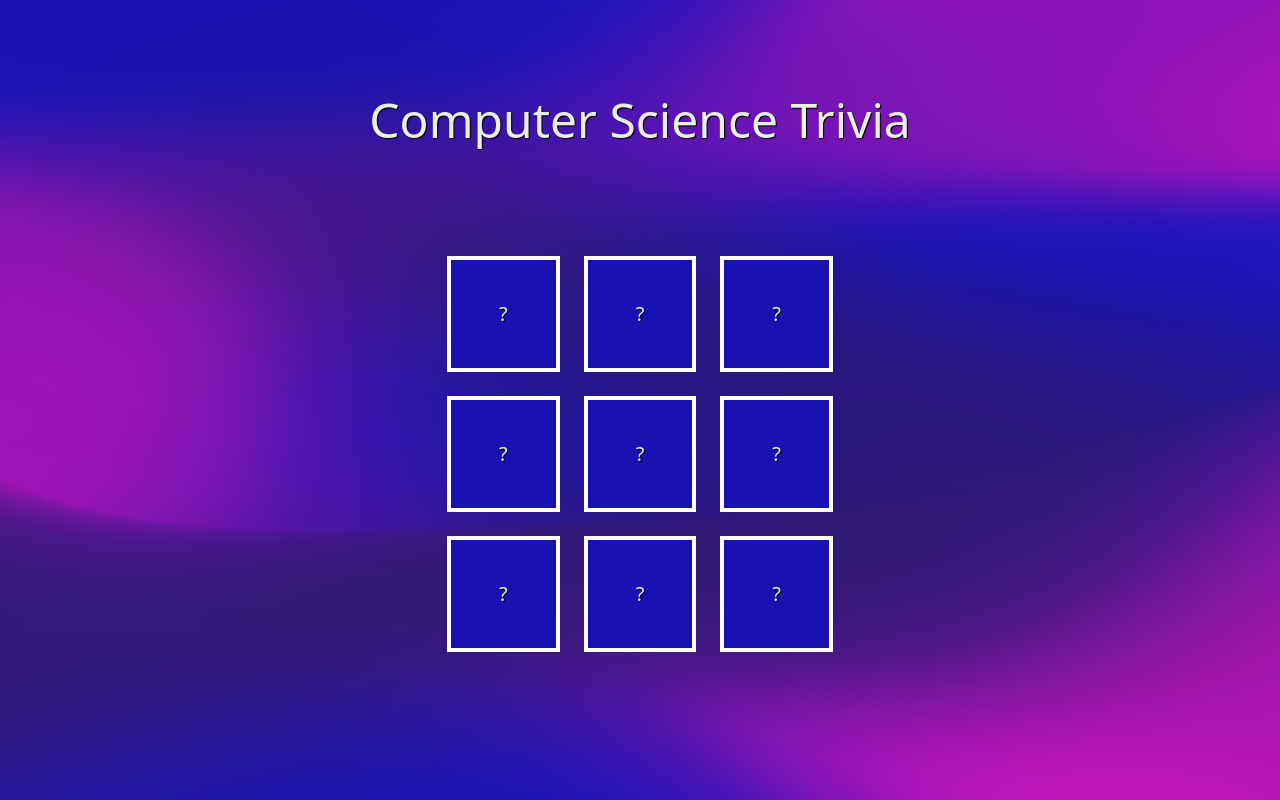
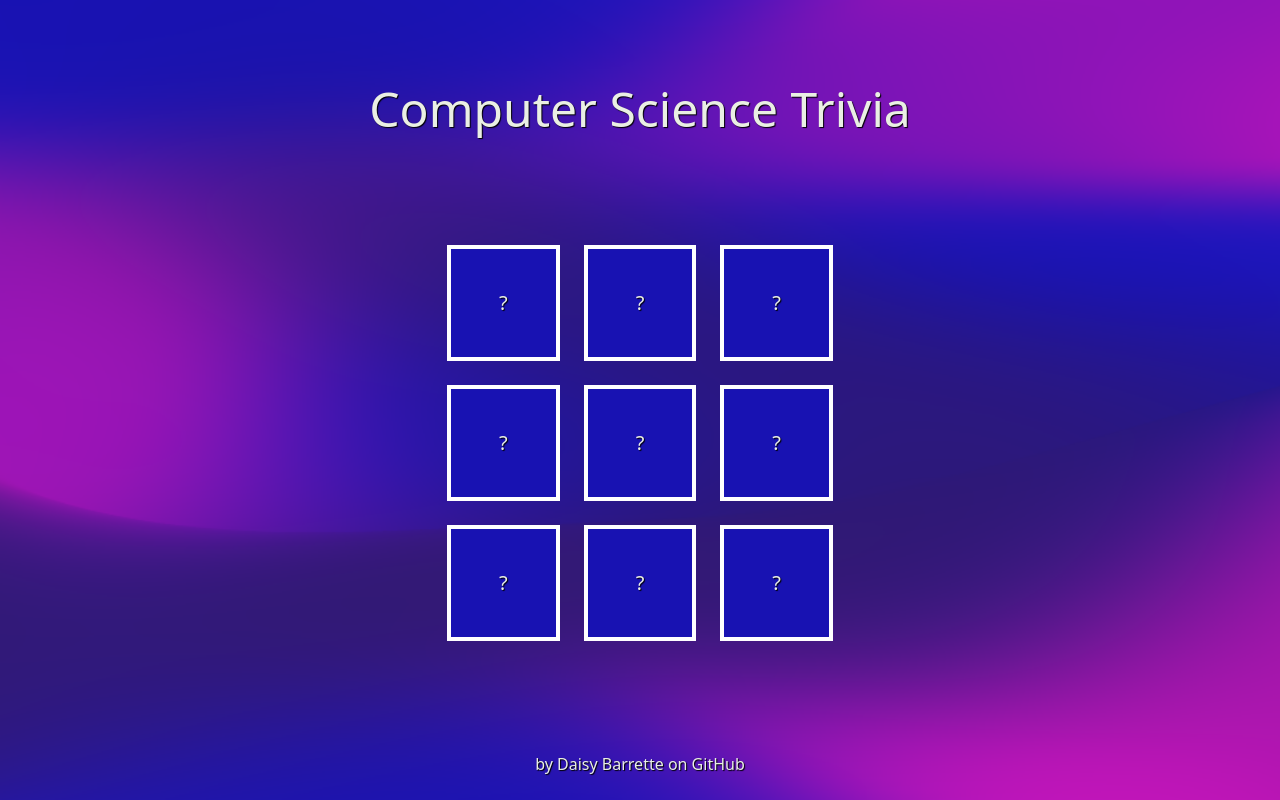
Before and after one commit to daisybarrette/quiz-game, a Next.js app: page / in a window 1280 px wide. Built offline with nearby package versions, Linux system fonts and the light colour scheme.

Commit message:
Add footer to main page

```diff
--- a/src/pages/index.tsx
+++ b/src/pages/index.tsx
@@ -11,8 +11,10 @@ function Home() {
                 <title>Trivia Game | Home</title>
                 <meta property="og:title" content="Trivia Game" key="title" />
             </Head>
-            <main className="flex min-h-screen flex-col items-center pt-24 text-center">
-                <h1 className="header text-5xl">Computer Science Trivia</h1>
+
+            <div className='min-h-screen flex flex-col'>
+                <main className="flex  flex-col items-center text-center">
+                    <h1 className="header text-5xl pt-[calc(2rem_+_5vh+1vw)]">Computer Science Trivia</h1>
 
                     <div className='mt-28'>
                         <ul className="grid grid-cols-3 grid-rows-3 gap-6 list-none text-xl">
@@ -24,6 +26,13 @@ function Home() {
                         </ul>
                     </div>
                 </main>
+
+                <footer className='mt-auto self-center'>
+                    <p className='p-6'>
+                        by <a className="hover:bg-yellow-50 hover:text-black" href='https://www.daisybarrette.com/'>Daisy Barrette</a> on <a className="hover:bg-yellow-50 hover:text-black" href='https://github.com/daisybarrette'>GitHub</a>
+                    </p>
+                </footer>
+            </div>
         </>
     )
 }
```
Also changed, not shown: 1 other file (tests, documents, lock files or other folders). Lines whose indentation alone changed are shown as unchanged.
